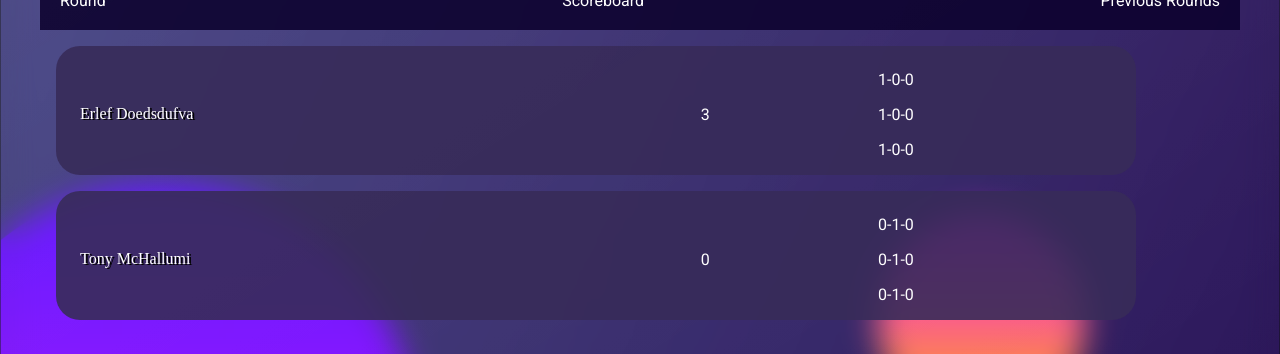
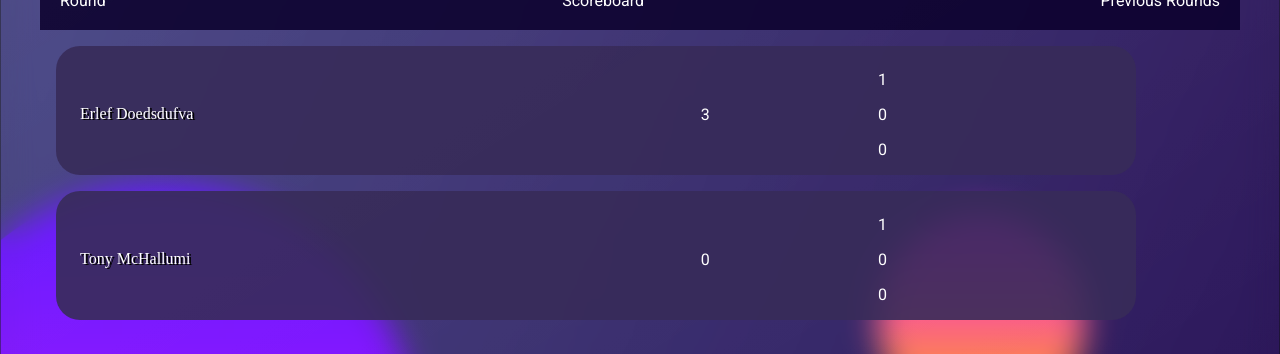
Before and after one commit to olofWallgren/RoundRobinApp, a React (Create React App) app: page /current-tournament/scoreboard in a window 1280 px wide. Shown: the part 271-625 px from the top of the page. Built offline with nearby package versions, Linux system fonts and the light colour scheme; a web font is replaced by a local one.

Commit message:
Win Loss Draw-seperation in scoreboard

```diff
--- a/src/components/OutputBarScoreBoard/index.tsx
+++ b/src/components/OutputBarScoreBoard/index.tsx
@@ -2,12 +2,15 @@ import React from "react";
 import "../../layout/OutputBar.css";
 // import "./OutputBarRound.css";
 import { Grid, Button, Menu, MenuItem } from '@mui/material';
+import { writeHeapSnapshot } from "v8";
 
 
 interface Props {
   player?: React.ReactNode,
   totalScore?: React.ReactNode,
-  matchHistory?: React.ReactNode,
+  wins?: React.ReactNode,
+  losses?: React.ReactNode,
+  draws?: React.ReactNode,
   children?: React.ReactNode
 
 }
@@ -15,7 +18,9 @@ interface Props {
 const OutputBarScoreBoard: React.FC<Props> = ({
   player,
   totalScore,
-  matchHistory,
+  wins,
+  losses,
+  draws,
   children
   }) => {
 
@@ -32,9 +37,9 @@ const OutputBarScoreBoard: React.FC<Props> = ({
       </Grid>
 
       <Grid item xs={3}>
-        <p className="matchHistory">{matchHistory}</p>
-        <p className="matchHistory">{matchHistory}</p>
-        <p className="matchHistory">{matchHistory}</p>
+        <p className="matchHistory">{wins}</p>
+        <p className="matchHistory">{losses}</p>
+        <p className="matchHistory">{draws}</p>
       </Grid>
 
 </Grid>
--- a/src/routes/scoreboard/index.tsx
+++ b/src/routes/scoreboard/index.tsx
@@ -10,12 +10,16 @@ const Scoreboard = () => (
     <OutputbarScoreBoard
       player="Erlef Doedsdufva"
       totalScore="3"
-      matchHistory="1-0-0"
+      wins="1"
+      losses="0"
+      draws="0"
       />
       <OutputbarScoreBoard
       player="Tony McHallumi"
       totalScore="0"
-      matchHistory="0-1-0"
+      wins="1"
+      losses="0"
+      draws="0"
       />
 
   </div>
```
